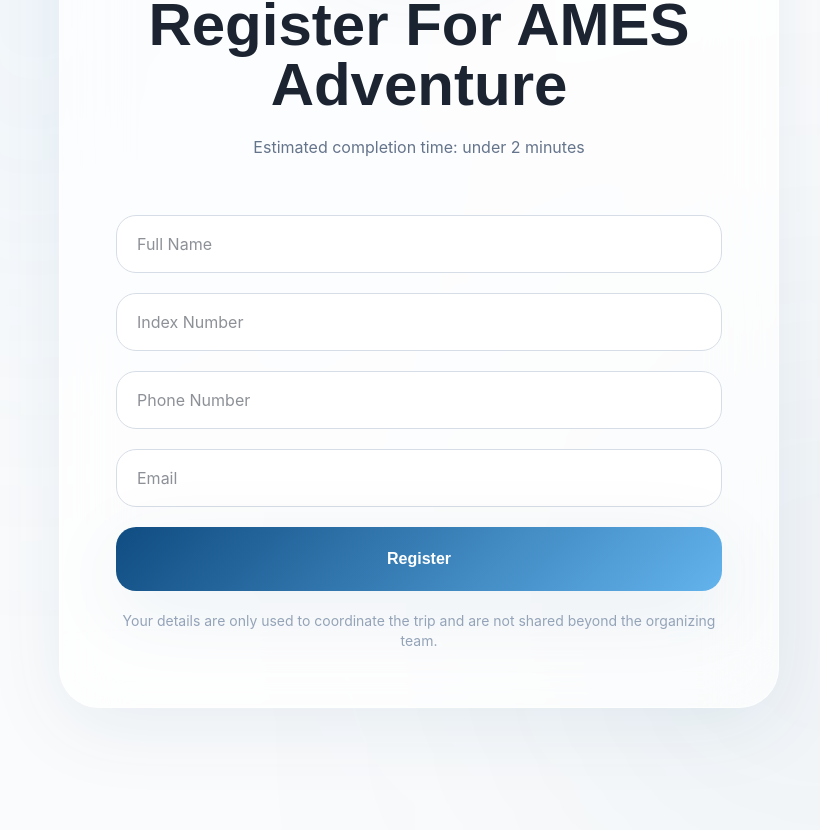
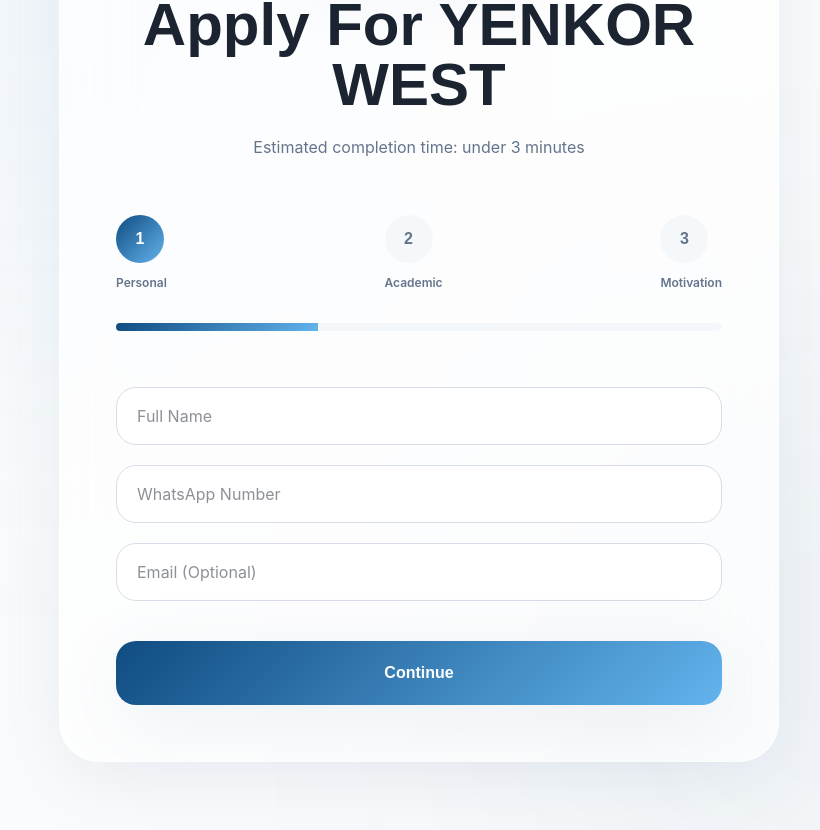
Before and after one commit to George-Script/AMES-Adventure, a React (Vite) app: page / in a window 1280 px wide. Shown: the part 9720-10550 px from the top of the page, without its empty margins (221-1041 px from the left). Built offline with nearby package versions, Linux system fonts and the light colour scheme.

Commit message:
feat: enhance RegistrationForm with multi-step navigation and updated messaging

```diff
--- a/src/sections/RegistrationForm.tsx
+++ b/src/sections/RegistrationForm.tsx
@@ -1,56 +1,90 @@
 import { useState, type ChangeEvent, type FormEvent } from "react";
-import { motion } from "framer-motion";
+import { AnimatePresence, motion } from "framer-motion";
 
 import Section from "../components/ui/Section";
 import Container from "../components/ui/Container";
 
-// Custom Formspree endpoint
-const FORM_ENDPOINT = "https://formspree.io/f/mwvgbepg";
-
-const WHATSAPP_GROUP_LINK = "https://chat.whatsapp.com/LYMCb0MsMJWDsGyM3kIIeJ";
-
 interface FormData {
   fullName: string;
-  indexNumber: string;
-  phoneNumber: string;
+  whatsappNumber: string;
   email: string;
+  department: string;
+  level: string;
+  reason: string;
 }
 
+const totalSteps = 3;
+
+const progressTitles = ["Personal", "Academic", "Motivation"];
+
+const departments = [
+  "Petroleum Engineering",
+  "Chemical Engineering",
+  "Natural Gas Engineering",
+  "Petroleum Geoscience",
+  "Petroleum Refining & Petrochemicals",
+  "Other",
+];
+
+const levels = ["Level 100", "Level 200", "Level 300", "Level 400"];
+
 export default function RegistrationForm() {
+  const [step, setStep] = useState(1);
   const [submitted, setSubmitted] = useState(false);
   const [loading, setLoading] = useState(false);
   const [error, setError] = useState<string | null>(null);
 
   const [formData, setFormData] = useState<FormData>({
     fullName: "",
-    indexNumber: "",
-    phoneNumber: "",
+    whatsappNumber: "",
     email: "",
+    department: departments[0],
+    level: levels[0],
+    reason: "",
   });
 
-  function update(e: ChangeEvent<HTMLInputElement>) {
+  function update(
+    e:
+      | ChangeEvent<HTMLInputElement>
+      | ChangeEvent<HTMLTextAreaElement>
+      | ChangeEvent<HTMLSelectElement>,
+  ) {
     setFormData((prev) => ({
       ...prev,
       [e.target.name]: e.target.value,
     }));
   }
 
+  function next() {
+    setStep((s) => Math.min(s + 1, totalSteps));
+  }
+
+  function back() {
+    setStep((s) => Math.max(s - 1, 1));
+  }
+
   async function submit(e: FormEvent) {
     e.preventDefault();
+
+    if (step < totalSteps) {
+      next();
+      return;
+    }
 
     setLoading(true);
     setError(null);
 
     try {
-      const response = await fetch(FORM_ENDPOINT, {
+      const response = await fetch("https://formspree.io/f/mwvgbepg", {
         method: "POST",
+
         headers: {
           Accept: "application/json",
           "Content-Type": "application/json",
         },
+
         body: JSON.stringify({
           ...formData,
-          event: "AMES Adventure 2026",
           submittedAt: new Date().toISOString(),
         }),
       });
@@ -86,10 +120,23 @@
     <Section id="registration-form" atmosphere>
       <Container size="narrow">
         <motion.div
-          initial={{ opacity: 0, y: 30 }}
-          whileInView={{ opacity: 1, y: 0 }}
-          viewport={{ once: true }}
-          className="glass rounded-[var(--radius-xl)] p-8 md:p-14"
+          initial={{
+            opacity: 0,
+            y: 30,
+          }}
+          whileInView={{
+            opacity: 1,
+            y: 0,
+          }}
+          viewport={{
+            once: true,
+          }}
+          className="
+            glass
+            rounded-[var(--radius-xl)]
+            p-8
+            md:p-14
+          "
         >
           {submitted ? (
             <div className="py-12 text-center">
@@ -112,59 +159,97 @@
               </div>
 
               <h2 className="mt-10 font-display text-5xl font-black">
-                You're On The List
+                Application Received
               </h2>
 
               <p className="mx-auto mt-6 max-w-2xl text-base leading-8 text-ink-60">
-                Your details have been recorded. Join the WhatsApp group below
-                for updates, then reach the organizers to complete your GHS 250
-                payment and confirm your seat.
+                Your application has entered review. Selected applicants will
+                receive confirmation through WhatsApp and instructions for seat
+                activation.
               </p>
-
-              <a
-                href={WHATSAPP_GROUP_LINK}
-                target="_blank"
-                rel="noopener noreferrer"
-                className="
-                  transition-premium
-                  mt-10
-                  inline-flex
-                  items-center
-                  gap-3
-                  rounded-[var(--radius-lg)]
-                  bg-accent
-                  px-8
-                  py-5
-                  font-sora
-                  text-lg
-                  font-bold
-                  text-text
-                  shadow-floating
-                  hover:-translate-y-1
-                "
-              >
-                Join The WhatsApp Group
-              </a>
             </div>
           ) : (
             <>
               <div className="text-center">
                 <div className="glass inline-flex rounded-full px-5 py-2">
                   <span className="font-sora text-xs font-bold uppercase tracking-[0.35em] text-ocean">
-                    Registration
+                    Limited Selection
                   </span>
                 </div>
 
                 <h2 className="mt-8 font-display text-5xl font-black md:text-6xl">
-                  Register For AMES Adventure
+                  Apply For YENKOR WEST
                 </h2>
 
                 <p className="mt-5 text-base text-ink-60">
-                  Estimated completion time: under 2 minutes
+                  Estimated completion time: under 3 minutes
                 </p>
               </div>
 
-              <form onSubmit={submit} className="mt-14 space-y-5">
+              <div className="mt-14">
+                <div className="flex justify-between">
+                  {progressTitles.map((item, index) => (
+                    <div key={item} className="text-center">
+                      <div
+                        className={`
+                          flex
+                          h-12
+                          w-12
+                          items-center
+                          justify-center
+                          rounded-full
+                          font-sora
+                          font-bold
+                          transition-premium
+                          ${
+                            step >= index + 1
+                              ? "gradient-ocean text-white"
+                              : "bg-surface-soft text-ink-60"
+                          }
+                        `}
+                      >
+                        {index + 1}
+                      </div>
+
+                      <p className="mt-3 text-xs font-semibold text-ink-60">
+                        {item}
+                      </p>
+                    </div>
+                  ))}
+                </div>
+
+                <div className="mt-8 h-2 overflow-hidden rounded-full bg-surface-soft">
+                  <motion.div
+                    animate={{
+                      width: `${(step / totalSteps) * 100}%`,
+                    }}
+                    className="gradient-ocean h-full"
+                  />
+                </div>
+              </div>
+
+              <form onSubmit={submit} className="mt-14">
+                <AnimatePresence mode="wait">
+                  <motion.div
+                    key={step}
+                    initial={{
+                      opacity: 0,
+                      x: 20,
+                    }}
+                    animate={{
+                      opacity: 1,
+                      x: 0,
+                    }}
+                    exit={{
+                      opacity: 0,
+                      x: -20,
+                    }}
+                    transition={{
+                      duration: 0.3,
+                    }}
+                  >
+                    {step === 1 && (
+                      <div className="space-y-5">
                         <input
                           required
                           name="fullName"
@@ -176,35 +261,73 @@
 
                         <input
                           required
-                  name="indexNumber"
-                  value={formData.indexNumber}
+                          name="whatsappNumber"
+                          value={formData.whatsappNumber}
                           onChange={update}
-                  placeholder="Index Number"
+                          placeholder="WhatsApp Number"
                           className={input}
                         />
 
                         <input
-                  required
-                  name="phoneNumber"
-                  value={formData.phoneNumber}
-                  onChange={update}
-                  placeholder="Phone Number"
-                  className={input}
-                />
-
-                <input
-                  required
-                  type="email"
                           name="email"
                           value={formData.email}
                           onChange={update}
-                  placeholder="Email"
+                          placeholder="Email (Optional)"
                           className={input}
                         />
+                      </div>
+                    )}
+
+                    {step === 2 && (
+                      <div className="space-y-5">
+                        <select
+                          name="department"
+                          value={formData.department}
+                          onChange={update}
+                          className={input}
+                        >
+                          {departments.map((dept) => (
+                            <option key={dept}>{dept}</option>
+                          ))}
+                        </select>
+
+                        <select
+                          name="level"
+                          value={formData.level}
+                          onChange={update}
+                          className={input}
+                        >
+                          {levels.map((lvl) => (
+                            <option key={lvl}>{lvl}</option>
+                          ))}
+                        </select>
+                      </div>
+                    )}
+
+                    {step === 3 && (
+                      <>
+                        <textarea
+                          rows={6}
+                          required
+                          name="reason"
+                          value={formData.reason}
+                          onChange={update}
+                          placeholder="Tell us why you should be selected…"
+                          className={`${input} resize-none`}
+                        />
+
+                        <p className="mt-4 text-sm text-ink-40">
+                          Authentic responses perform best.
+                        </p>
+                      </>
+                    )}
+                  </motion.div>
+                </AnimatePresence>
 
                 {error && (
                   <div
                     className="
+                      mt-6
                       rounded-[var(--radius-md)]
                       border
                       border-danger/20
@@ -217,11 +340,29 @@
                   </div>
                 )}
 
+                <div className="mt-10 flex gap-4">
+                  {step > 1 && (
+                    <button
+                      type="button"
+                      onClick={back}
+                      className="
+                        rounded-[var(--radius-md)]
+                        border
+                        border-ink-20
+                        px-8
+                        transition-premium
+                        hover:bg-surface-soft
+                      "
+                    >
+                      Back
+                    </button>
+                  )}
+
                   <button
                     disabled={loading}
                     className="
                       gradient-ocean
-                    w-full
+                      flex-1
                       rounded-[var(--radius-md)]
                       px-8
                       py-5
@@ -233,13 +374,13 @@
                       disabled:opacity-50
                     "
                   >
-                  {loading ? "Submitting..." : "Register"}
+                    {loading
+                      ? "Submitting..."
+                      : step === totalSteps
+                        ? "Submit Application"
+                        : "Continue"}
                   </button>
-
-                <p className="text-center text-sm text-ink-40">
-                  Your details are only used to coordinate the trip and are not
-                  shared beyond the organizing team.
-                </p>
+                </div>
               </form>
             </>
           )}
```
Lines whose indentation alone changed are shown as unchanged.
